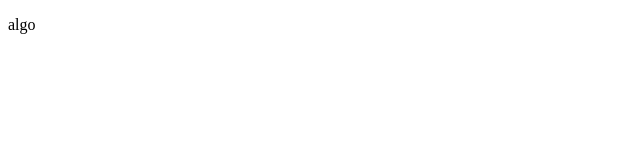
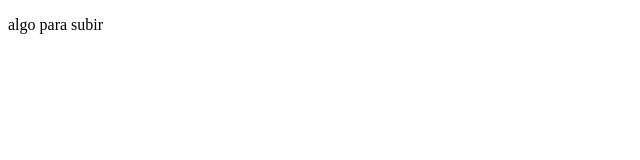
Before and after one commit to luismarticorena/proyectoCursoPrework, a plain HTML site: page index.html in a window 1280 px wide. Shown: the full height of the page, 0-640 px from the left. Drawn offline with Linux system fonts and the light colour scheme.

Commit message:
cambio pequeño

```diff
--- a/index.html
+++ b/index.html
@@ -4,9 +4,9 @@
     <meta charset="UTF-8">
     <meta http-equiv="X-UA-Compatible" content="IE=edge">
     <meta name="viewport" content="width=device-width, initial-scale=1.0">
-    <title>Document</title>
+    <title>hola mundo</title>
 </head>
 <body>
-    <p>algo</p>
+    <p>algo para subir</p>
 </body>
 </html>
```
